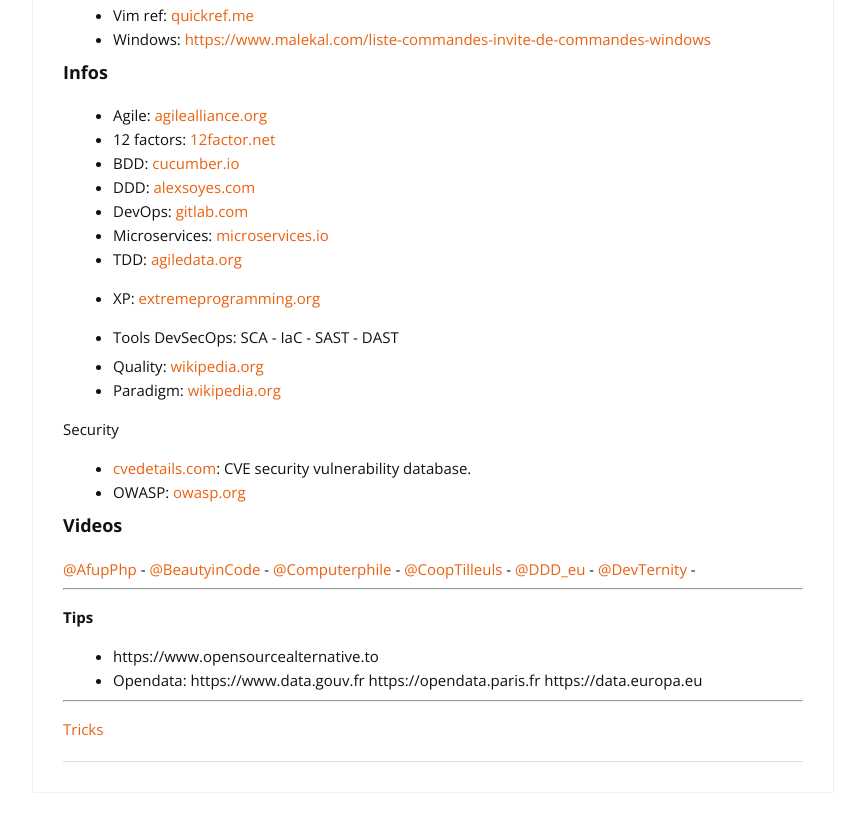
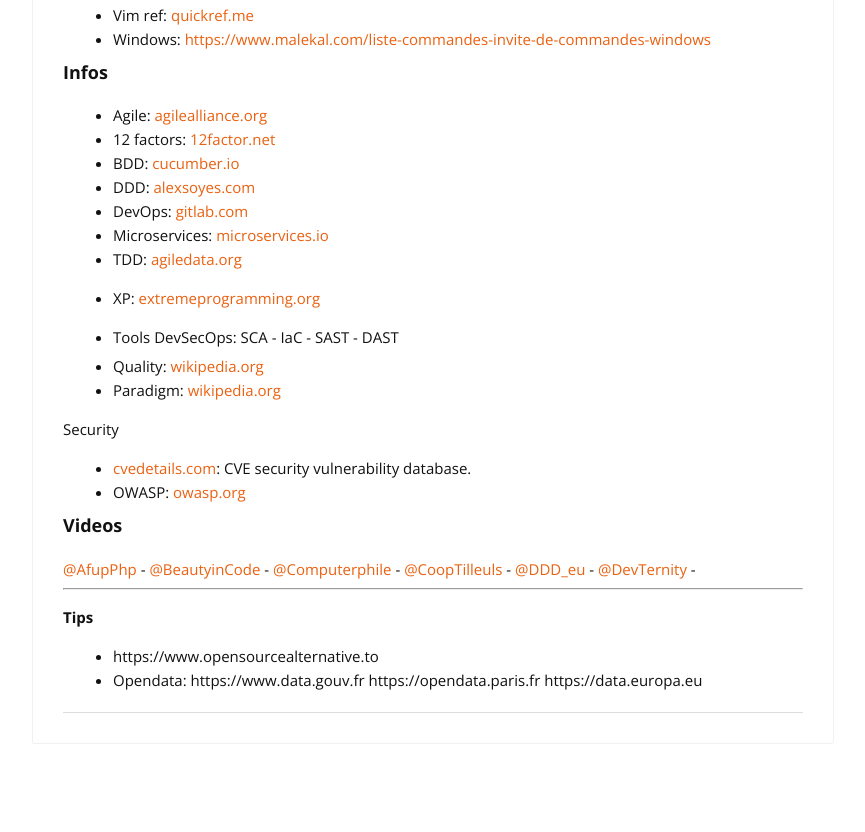
Before and after one commit to cylmat/cylmat.github.io, a Jekyll site: the page built from _pages/USEFUL.md, in a window 1280 px wide and 900 px high, scrolled down 3416 px. Shown: the top 832 px of the window, without its empty margins (207-1072 px from the left). Built offline with Jekyll 4.4.1, drawn with Linux system fonts in a browser that asks for light colours; nearby versions of some CDN libraries.

Commit message:
Update USEFUL.md

```diff
--- a/_pages/USEFUL.md
+++ b/_pages/USEFUL.md
@@ -162,6 +162,3 @@
 **Tips**
 - https://www.opensourcealternative.to
 * Opendata: https://www.data.gouv.fr https://opendata.paris.fr https://data.europa.eu
-
----
-[Tricks](https://cylmat.github.io/tricks)
```
